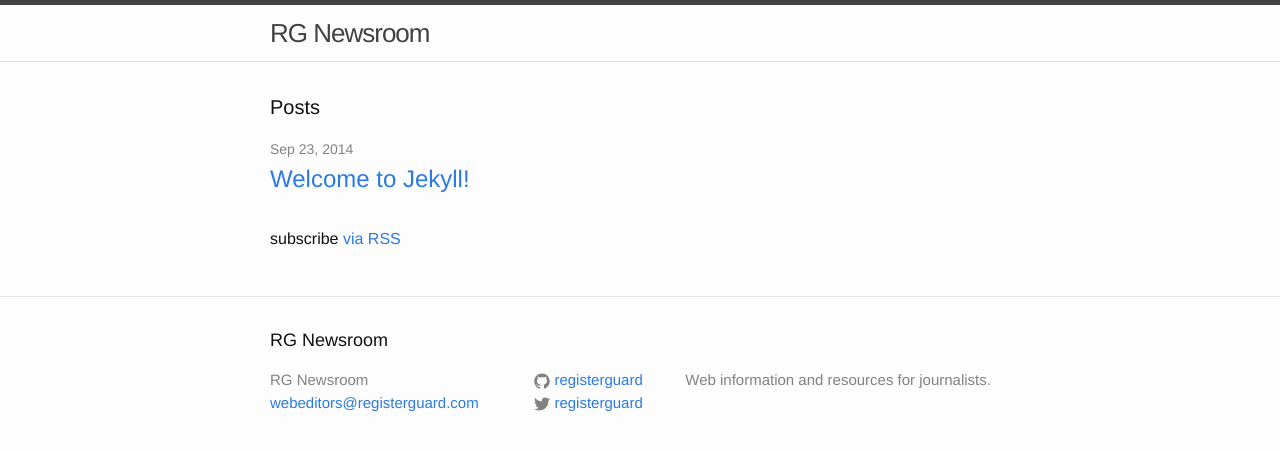
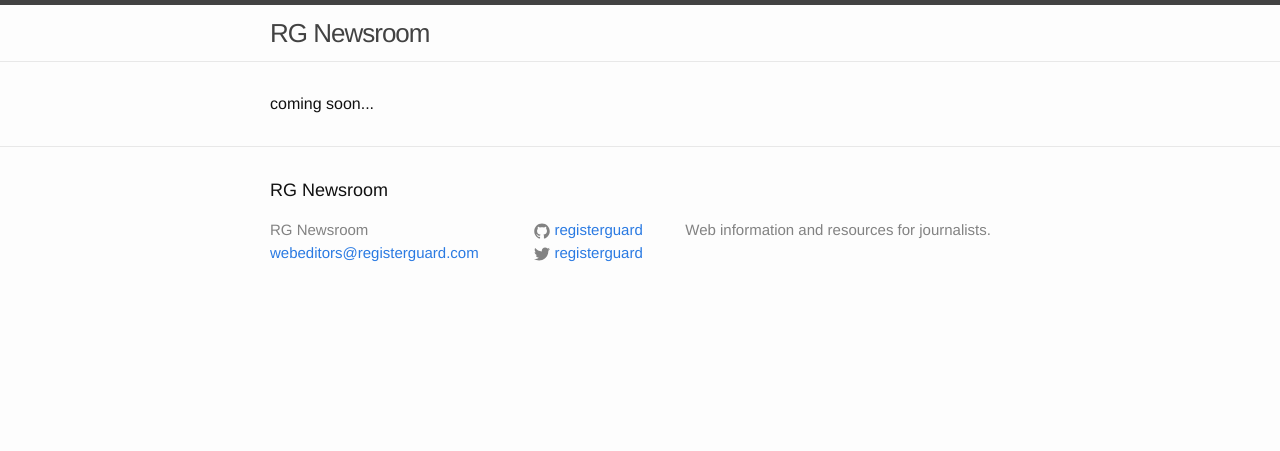
Before and after one commit to rgnewsroom/rgnewsroom.github.io, a Jekyll site: the page built from index.html, in a window 1280 px wide. Shown: the top 451 px of the page. Built offline with Jekyll 4.4.1, drawn with Linux system fonts in a browser that asks for light colours.

Commit message:
simplify index

```diff
--- a/index.html
+++ b/index.html
@@ -4,7 +4,9 @@ layout: default
 
 <div class="home">
 
-  <h1 class="page-heading">Posts</h1>
+	coming soon...
+
+  <!-- <h1 class="page-heading">Posts</h1>
 
   <ul class="post-list">
     {% for post in site.posts %}
@@ -21,6 +23,6 @@ layout: default
     {% endfor %}
   </ul>
 
-  <p class="rss-subscribe">subscribe <a href="{{ "/feed.xml" | prepend: site.baseurl }}">via RSS</a></p>
+  <p class="rss-subscribe">subscribe <a href="{{ "/feed.xml" | prepend: site.baseurl }}">via RSS</a></p> -->
 
 </div>
```
